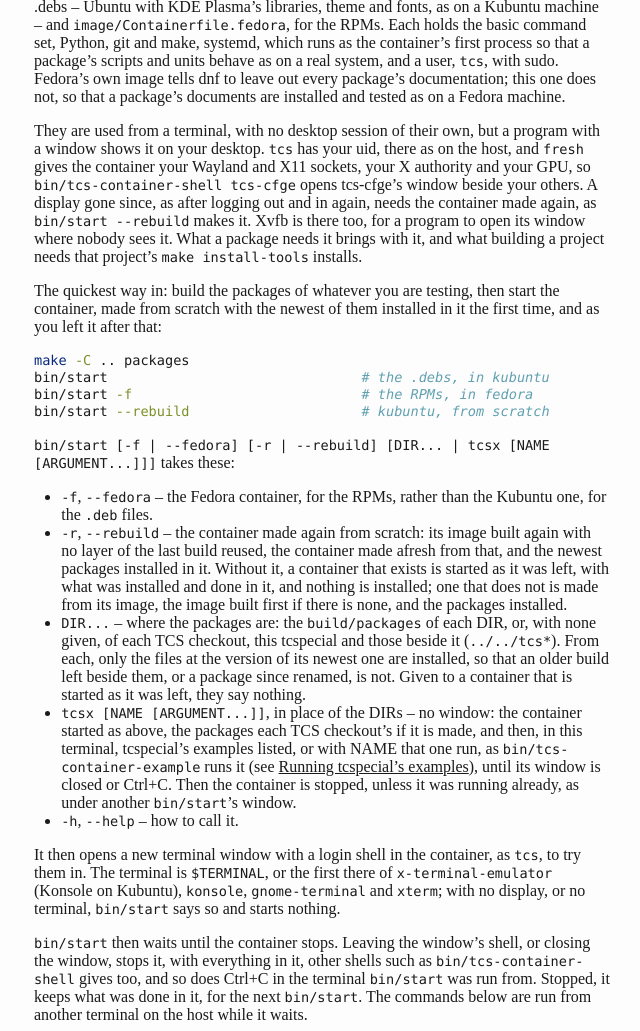
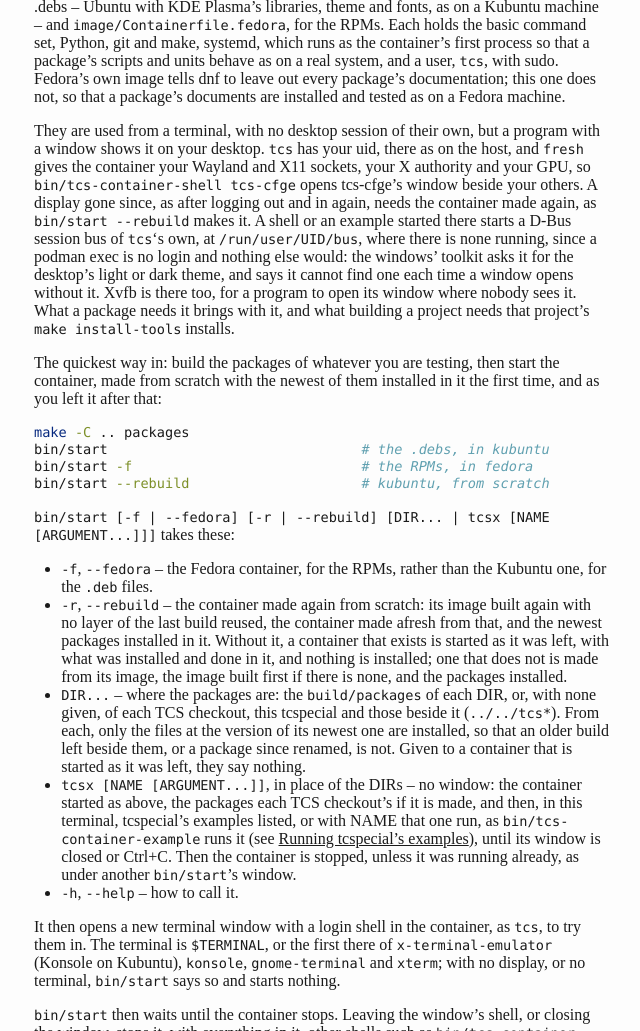
Before and after one commit to vomlehn/tcspecial, a plain HTML site: page container/index.html in a window 1280 px wide. Shown: the part 882-1913 px from the top of the page, without its empty margins (318-958 px from the left). Drawn offline with Linux system fonts and the light colour scheme.

Commit message:
Start a D-Bus session bus in the test container
A podman exec is no login, so nothing started a session bus for tcs, and
the windows' toolkit said "Error watching for xdg desktop settings" each
time a window opened, finding none at /run/user/UID/bus to ask for the
desktop's light or dark theme. tcs-container's shell, which every shell
and example runs through, now starts one there where none is running and
names it in DBUS_SESSION_BUS_ADDRESS; later shells reuse it. An image
without dbus-daemon goes without, as before.

Co-Authored-By: Claude Opus 5.5 <noreply@anthropic.com>

```diff
--- a/container/index.html
+++ b/container/index.html
@@ -300,7 +300,12 @@ container your Wayland and X11 sockets, your X authority and your GPU,
 so <code>bin/tcs-container-shell tcs-cfge</code> opens tcs-cfge’s window
 beside your others. A display gone since, as after logging out and in
 again, needs the container made again, as
-<code>bin/start --rebuild</code> makes it. Xvfb is there too, for a
+<code>bin/start --rebuild</code> makes it. A shell or an example started
+there starts a D-Bus session bus of <code>tcs</code>‘s own, at
+<code>/run/user/UID/bus</code>, where there is none running, since a
+podman exec is no login and nothing else would: the windows’ toolkit
+asks it for the desktop’s light or dark theme, and says it cannot find
+one each time a window opens without it. Xvfb is there too, for a
 program to open its window where nobody sees it. What a package needs it
 brings with it, and what building a project needs that project’s
 <code>make install-tools</code> installs.</p>
```
Also changed, not shown: 2 other files.
